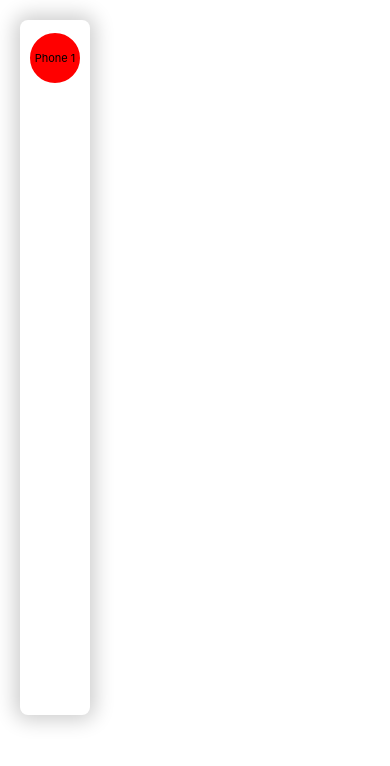
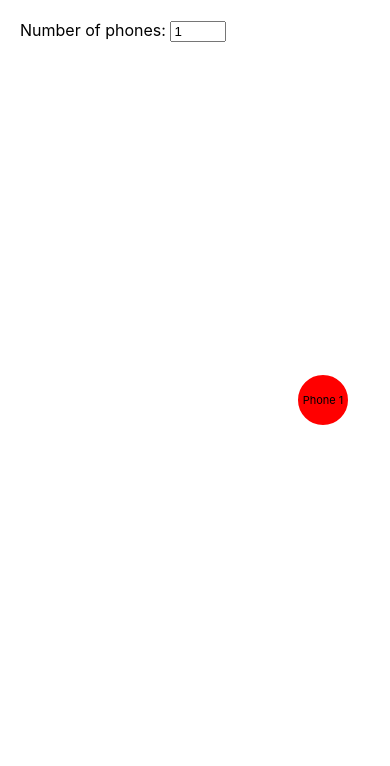
Before and after one commit to tanguylegazon/fh-simulator, a React (Vite) app: page / in a window 390 px wide. Shown: the top 766 px of the page. Built offline with nearby package versions, Linux system fonts and the light colour scheme.

Commit message:
Omg this is banger. Add Phone visualization around the antenna

```diff
--- a/src/App.jsx
+++ b/src/App.jsx
@@ -1,22 +1,12 @@
-import Toolbar from './components/Toolbar';
-import Antenna from './components/Antenna';
-import StatsPanel from './components/StatsPanel';
-import Phone from './components/Phone';
+import React from 'react';
+import NumberOfPhone from './components/NumberOfPhone';
 
-function App() {
-    const phone_number = 3;
-    const phones = Array.from({length: phone_number}, (_, i) => <Phone key={i} index={phone_number - i}/>);
-
+const App = () => {
     return (
         <div>
-            <Toolbar>
-                {phones}
-                <div style={{border: '3px dashed red', borderRadius: '50%', width: '44px', height: '44px'}}></div>
-            </Toolbar>
-            <Antenna/>
-            <StatsPanel/>
+            <NumberOfPhone />
         </div>
     );
-}
+};
 
 export default App;
--- a/src/components/NumberOfPhone.jsx
+++ b/src/components/NumberOfPhone.jsx
@@ -1,13 +1,34 @@
-function NumberOfPhone(props) {
+import React, { useState } from 'react';
+import Phone from './Phone';
+
+const NumberOfPhone = () => {
+    const [numberOfPhones, setNumberOfPhones] = useState(1);
+
+    const handleChange = (event) => {
+        setNumberOfPhones(Number(event.target.value));
+    };
+
+    const handleKeyDown = (event) => {
+        if (event.key !== 'ArrowUp' && event.key !== 'ArrowDown') {
+            event.preventDefault();
+        }
+    };
+
     return (
-        <div className="password-length">
-            <label htmlFor="pw-length" className="visually-hidden">Taille du mot de passe</label>
-            <button id="pw-length-decrease">−</button>
-            <input id="pw-length" inputMode="numeric" value="16"
-                   onInput="this.value = this.value.replace(/\D+/g, '')"/>
-            <button id="pw-length-increase">+</button>
+        <div>
+            <label htmlFor="nb-phone">Number of phones: </label>
+            <input
+                id="nb-phone"
+                type="number"
+                value={numberOfPhones}
+                onChange={handleChange}
+                onKeyDown={handleKeyDown}
+                min="0"
+                max="10"
+            />
+            <Phone numberOfPhones={numberOfPhones} />
         </div>
     );
-}
+};
 
 export default NumberOfPhone;
--- a/src/components/Phone.css
+++ b/src/components/Phone.css
@@ -1,18 +1,23 @@
+.phone-container {
+    position: absolute;
+    top: 50%;
+    left: 50%;
+    transform: translate(-50%, -50%);
+    width: 400px;
+    height: 400px;
+}
+
 .phone {
-    position: absolute;
     width: 50px;
     height: 50px;
-
     display: flex;
     justify-content: center;
     align-items: center;
     text-align: center;
-
     background-color: red;
     border-radius: 50%;
     border: 3px solid white;
-
     user-select: none;
-
     font-size: 11px;
+    position: absolute;
 }
--- a/src/components/Phone.jsx
+++ b/src/components/Phone.jsx
@@ -1,11 +1,33 @@
+import React from 'react';
 import './Phone.css';
 
-function Phone({index}) {
+const Phone = ({numberOfPhones}) => {
+    const phones = Array.from({length: numberOfPhones}, (_, index) => index + 1);
+    const radius = 150; // Adjust radius as needed
+    const angleStep = (2 * Math.PI) / numberOfPhones;
+
     return (
-        <div className="phone">
-            {`Phone ${index}`}
+        <div className="phone-container">
+            {phones.map((phone, index) => {
+                const angle = index * angleStep;
+                const x = radius * Math.cos(angle) + radius; // Adjust for center offset
+                const y = radius * Math.sin(angle) + radius; // Adjust for center offset
+
+                return (
+                    <div
+                        key={phone}
+                        className="phone"
+                        style={{
+                            left: `${x}px`,
+                            top: `${y}px`,
+                        }}
+                    >
+                        Phone {phone}
+                    </div>
+                );
+            })}
         </div>
     );
-}
+};
 
 export default Phone;
--- a/src/main.jsx
+++ b/src/main.jsx
@@ -2,13 +2,9 @@ import React from 'react'
 import ReactDOM from 'react-dom/client'
 import App from './App.jsx'
 import './index.css'
-import {DndProvider} from 'react-dnd'
-import {HTML5Backend} from 'react-dnd-html5-backend'
 
 ReactDOM.createRoot(document.getElementById('root')).render(
     <React.StrictMode>
-        <DndProvider backend={HTML5Backend}>
-            <App/>
-        </DndProvider>
+        <App/>
     </React.StrictMode>,
 )
```
